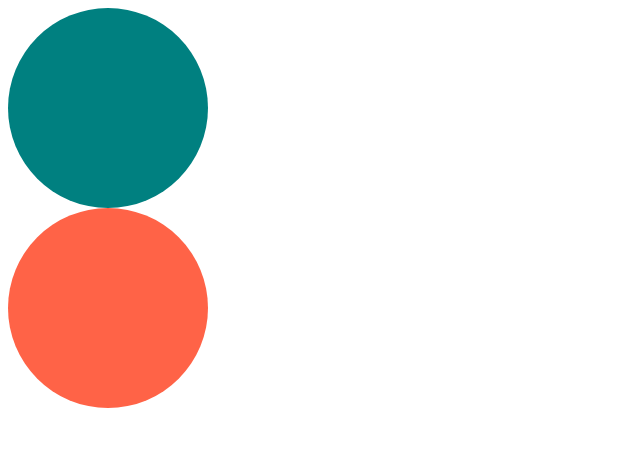
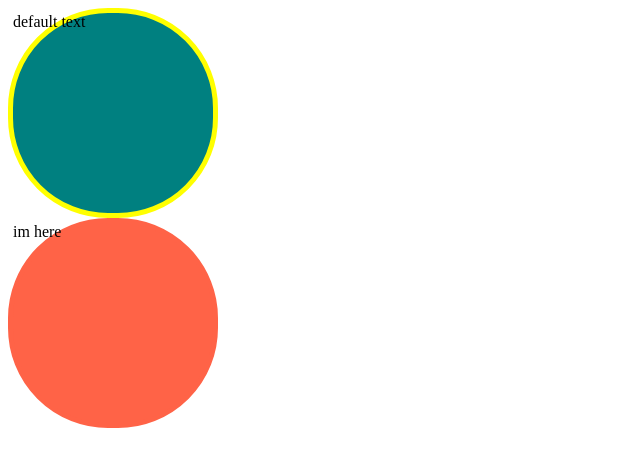
Before and after one commit to systic2/react-masterclass, a React (Create React App) app: page / in a window 1280 px wide. Shown: the top 466 px of the page, without its empty margins (0-640 px from the left). Built offline with nearby package versions, Linux system fonts and the light colour scheme.

Commit message:
Optional Props

```diff
--- a/src/App.tsx
+++ b/src/App.tsx
@@ -3,8 +3,8 @@ import Circle from "./Circle";
 function App() {
   return (
     <div>
-      <Circle bgColor="teal"/>
-      <Circle bgColor="tomato"/>
+      <Circle borderColor="yellow" bgColor="teal" />
+      <Circle text="im here" bgColor="tomato" />
     </div>
   );
 }
--- a/src/Circle.tsx
+++ b/src/Circle.tsx
@@ -2,6 +2,7 @@ import styled from "styled-components";
 
 interface ContainerProps {
   bgColor: string;
+  borderColor: string;
 }
 
 const Container = styled.div<ContainerProps>`
@@ -9,14 +10,21 @@ const Container = styled.div<ContainerProps>`
   height: 200px;
   background-color: ${(props) => props.bgColor};
   border-radius: 100px;
+  border: 5px solid ${(props) => props.borderColor};
 `;
 
 interface CircleProps {
   bgColor: string;
+  borderColor?: string;
+  text?: string;
 }
 
-function Circle({ bgColor }: CircleProps) {
-  return <Container bgColor={bgColor} />;
+function Circle({ bgColor, borderColor, text = "default text" }: CircleProps) {
+  return (
+    <Container bgColor={bgColor} borderColor={borderColor ?? bgColor}>
+      {text}
+    </Container>
+  );
 }
 
 export default Circle;
```
